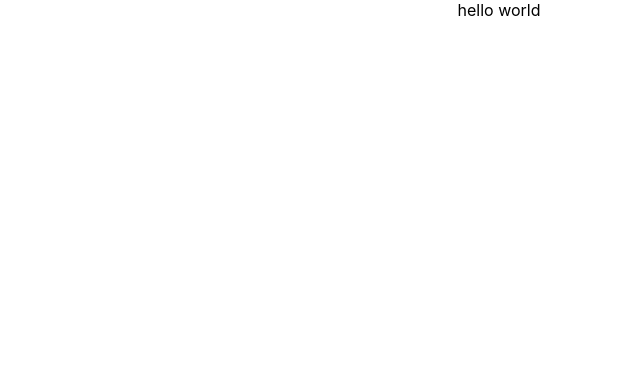
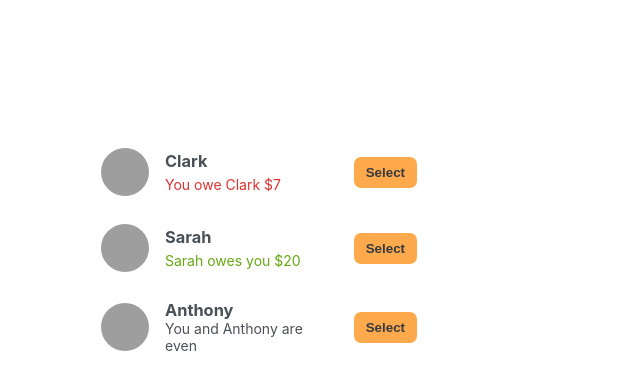
Before and after one commit to gtzjesus/Eat-And-Split, a JavaScript app: page / in a window 1280 px wide. Shown: the top 390 px of the page, without its empty margins (141-781 px from the left). Built offline with nearby package versions, Linux system fonts and the light colour scheme; grey boxes are pictures that could not be loaded; the HTML template or start-up script is replaced by a standard one.

Commit message:
List of Friends Static Compoenents

```diff
--- a/src/App.css
+++ /dev/null
@@ -1,38 +0,0 @@
-.App {
-  text-align: center;
-}
-
-.App-logo {
-  height: 40vmin;
-  pointer-events: none;
-}
-
-@media (prefers-reduced-motion: no-preference) {
-  .App-logo {
-    animation: App-logo-spin infinite 20s linear;
-  }
-}
-
-.App-header {
-  background-color: #282c34;
-  min-height: 100vh;
-  display: flex;
-  flex-direction: column;
-  align-items: center;
-  justify-content: center;
-  font-size: calc(10px + 2vmin);
-  color: white;
-}
-
-.App-link {
-  color: #61dafb;
-}
-
-@keyframes App-logo-spin {
-  from {
-    transform: rotate(0deg);
-  }
-  to {
-    transform: rotate(360deg);
-  }
-}
--- a/src/App.js
+++ b/src/App.js
@@ -1,5 +1,65 @@
-import './App.css';
+const initialFriends = [
+  {
+    id: 118836,
+    name: 'Clark',
+    image: 'https://i.pravatar.cc/48?u=118836',
+    balance: -7,
+  },
+  {
+    id: 933372,
+    name: 'Sarah',
+    image: 'https://i.pravatar.cc/48?u=933372',
+    balance: 20,
+  },
+  {
+    id: 499476,
+    name: 'Anthony',
+    image: 'https://i.pravatar.cc/48?u=499476',
+    balance: 0,
+  },
+];
 
 export default function App() {
-  return <div className="App">hello world</div>;
+  return (
+    <div className="app">
+      <div className="sidebar">
+        <FriendsList />
+      </div>
+    </div>
+  );
 }
+
+function FriendsList() {
+  const friends = initialFriends;
+  return (
+    <ul>
+      {friends.map((friend) => (
+        <Friend friend={friend} key={friend.id} />
+      ))}
+    </ul>
+  );
+}
+
+function Friend({ friend }) {
+  return (
+    <li>
+      <img src={friend.image} alt={friend.name} />
+      <h3>{friend.name}</h3>
+
+      {friend.balance < 0 && (
+        <p className="red">
+          You owe {friend.name} ${Math.abs(friend.balance)}
+        </p>
+      )}
+      {friend.balance > 0 && (
+        <p className="green">
+          {friend.name} owes you ${Math.abs(friend.balance)}
+        </p>
+      )}
+      {friend.balance === 0 && (
+        <p className="">You and {friend.name} are even</p>
+      )}
+      <button className="button">Select</button>
+    </li>
+  );
+}
--- a/src/index.css
+++ b/src/index.css
@@ -1,13 +1,169 @@
-body {
-  margin: 0;
-  font-family: -apple-system, BlinkMacSystemFont, 'Segoe UI', 'Roboto', 'Oxygen',
-    'Ubuntu', 'Cantarell', 'Fira Sans', 'Droid Sans', 'Helvetica Neue',
-    sans-serif;
-  -webkit-font-smoothing: antialiased;
-  -moz-osx-font-smoothing: grayscale;
+:root {
+  --color-lightest: #fff4e6;
+  --color-light: #ffe8cc;
+  --color-medium: #ffa94d;
+  --color-dark: #ff922b;
 }
 
-code {
-  font-family: source-code-pro, Menlo, Monaco, Consolas, 'Courier New',
-    monospace;
+* {
+  margin: 0;
+  padding: 0;
+  box-sizing: border-box;
 }
+
+html {
+  font-size: 62.5%;
+  font-family: -apple-system, BlinkMacSystemFont, 'Segoe UI', Roboto, Oxygen,
+    Ubuntu, Cantarell, 'Open Sans', 'Helvetica Neue', sans-serif;
+}
+
+body {
+  height: 100vh;
+  color: #495057;
+  display: flex;
+  align-items: center;
+  justify-content: center;
+}
+
+.app {
+  min-height: 66vh;
+  display: grid;
+  grid-template-columns: 34rem 44rem;
+  column-gap: 4rem;
+  align-items: start;
+}
+
+.button {
+  background-color: var(--color-medium);
+  color: #343a40;
+  padding: 0.8rem 1.2rem;
+  border: none;
+  border-radius: 7px;
+  font-weight: bold;
+  cursor: pointer;
+  transition: 0.3s;
+}
+
+.button:hover {
+  background-color: var(--color-dark);
+}
+
+.sidebar ul {
+  list-style: none;
+  display: flex;
+  flex-direction: column;
+  gap: 0.4rem;
+  font-size: 1.4rem;
+  margin-bottom: 2rem;
+}
+
+.sidebar li {
+  display: grid;
+  grid-template-columns: 4.8rem 1fr auto;
+  align-items: center;
+  column-gap: 1.6rem;
+
+  padding: 1.2rem;
+  border-radius: 7px;
+  transition: 0.5s;
+}
+
+.selected,
+.sidebar li:hover {
+  background-color: var(--color-lightest);
+}
+
+.sidebar li img {
+  border-radius: 50%;
+  width: 100%;
+  grid-row: span 2;
+}
+
+.sidebar li h3 {
+  grid-row: 1;
+  grid-column: 2;
+}
+
+.sidebar li p {
+  grid-row: 2;
+  grid-column: 2;
+}
+
+.sidebar li .button {
+  grid-row: span 2;
+  grid-column: 3;
+}
+
+.sidebar > .button {
+  float: right;
+  margin-right: 1.2rem;
+}
+
+.green {
+  color: #66a80f;
+}
+
+.red {
+  color: #e03131;
+}
+
+form {
+  font-size: 1.6rem;
+  display: grid;
+  align-items: center;
+  gap: 1.2rem;
+
+  background-color: var(--color-lightest);
+  border-radius: 7px;
+}
+
+.form-add-friend {
+  grid-template-columns: 1fr 1.5fr;
+  margin-bottom: 1.6rem;
+  padding: 1.2rem;
+}
+.form-split-bill {
+  grid-template-columns: 1fr 12rem;
+  padding: 3.2rem 4rem;
+}
+
+label {
+  font-weight: 500;
+}
+
+label::first-letter {
+  display: inline-block;
+  margin-right: 4px;
+  font-size: 1.8rem;
+}
+
+input,
+select {
+  font-family: inherit;
+  color: inherit;
+  font-size: 1.5rem;
+  padding: 0.7rem;
+  text-align: center;
+  border: 1px solid var(--color-light);
+  border-radius: 4px;
+  transition: 0.3s;
+}
+
+input:focus,
+select:focus {
+  outline: none;
+  border: 1px solid var(--color-dark);
+}
+
+form .button {
+  margin-top: 0.6rem;
+  grid-column: 2;
+}
+
+form h2 {
+  grid-column: 1 / -1;
+  font-size: 2.2rem;
+  text-transform: uppercase;
+  letter-spacing: -0.5px;
+  margin-bottom: 1.6rem;
+}
```
